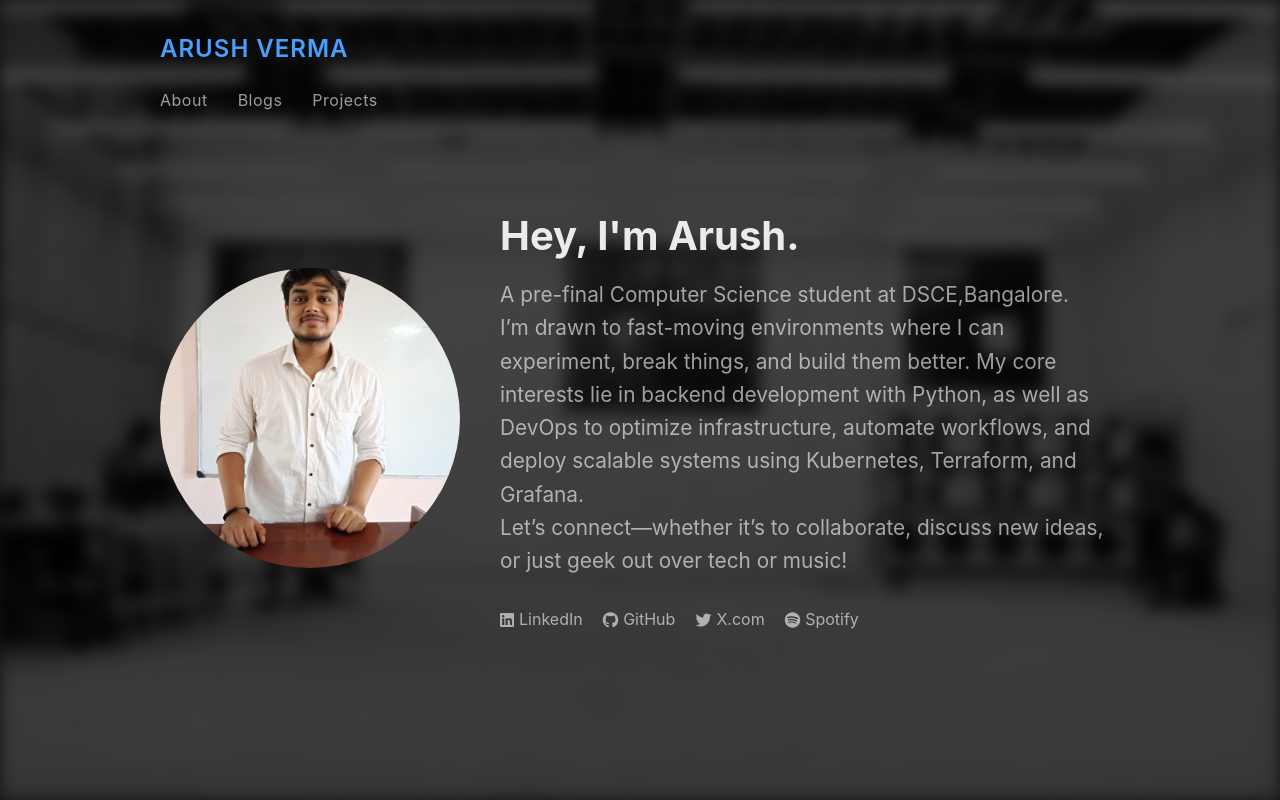
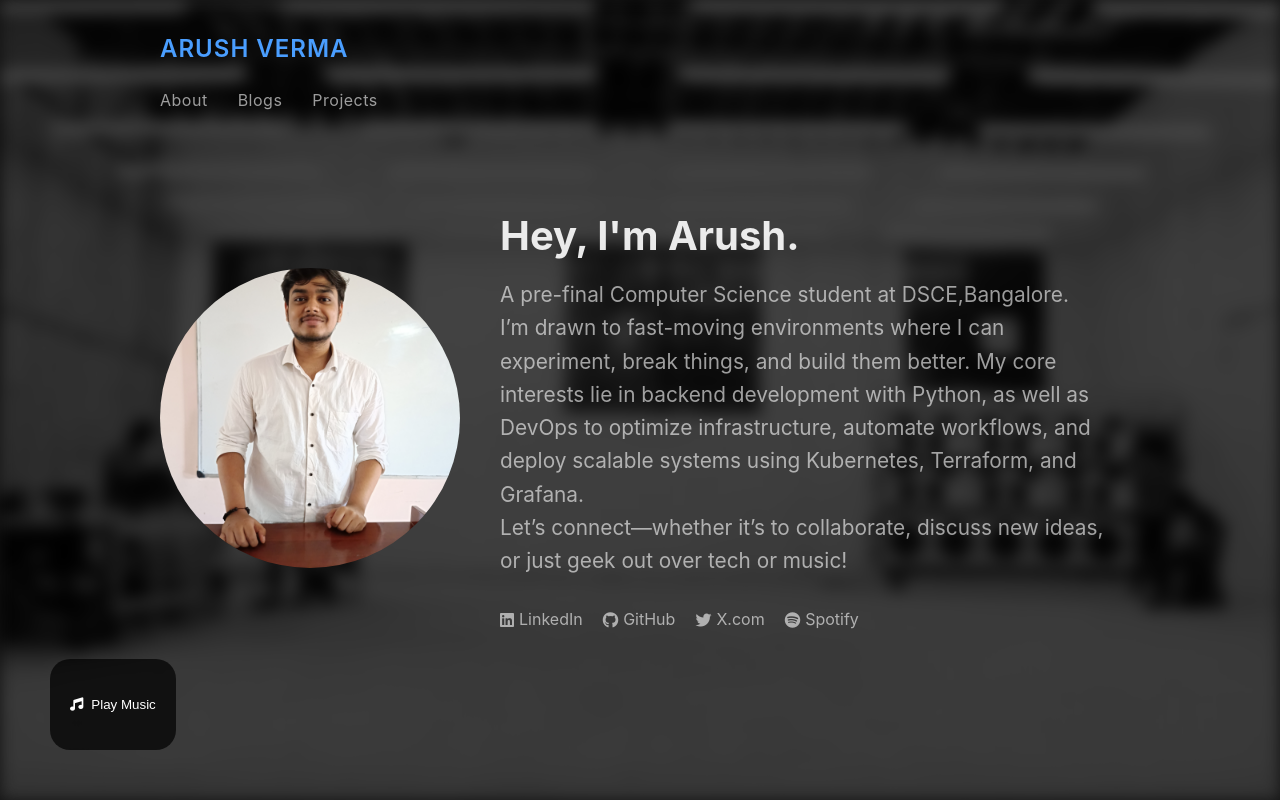
Before and after one commit to arush3218/Webfolio, a Django app: page / in a window 1280 px wide. Run offline with Django 5.2, Linux system fonts and the light colour scheme.

Commit message:
music-tile-fix

```diff
--- a/portfolio/settings.py
+++ b/portfolio/settings.py
@@ -23,7 +23,7 @@ BASE_DIR = Path(__file__).resolve().parent.parent
 SECRET_KEY = 'django-insecure-aeag2(iozjb&(u5yw^m6itd+paz_na^*6k-cd#i@75*g&c_v%h'
 
 # SECURITY WARNING: don't run with debug turned on in production!
-DEBUG = True
+DEBUG = False
 
 ALLOWED_HOSTS = []
 
--- a/static/css/style.css
+++ b/static/css/style.css
@@ -239,7 +239,7 @@ main {
 .music-player {
     position: fixed;
     bottom: 50px;
-    left: 1550px;
+    left: 50px;
     z-index: 1000;
 }
 
```
